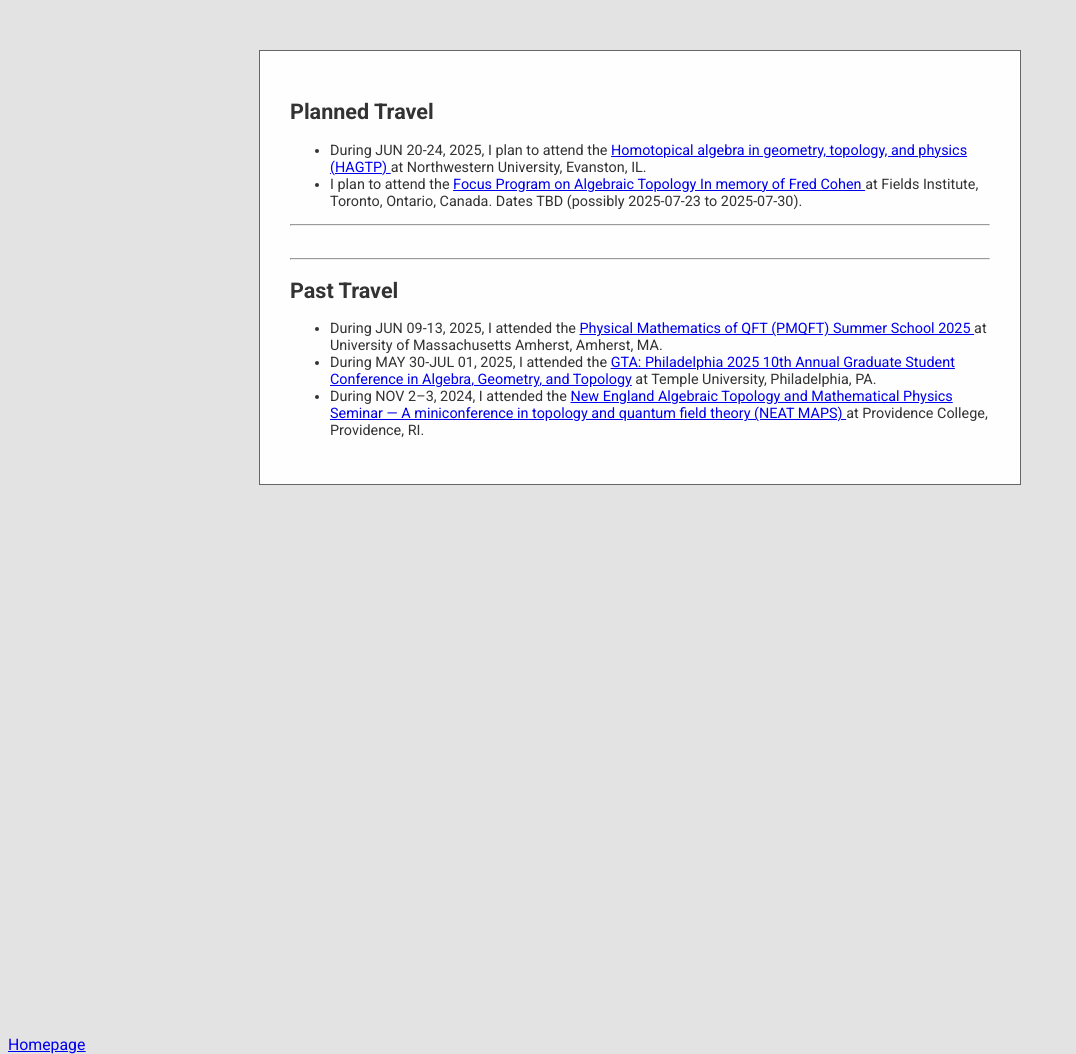
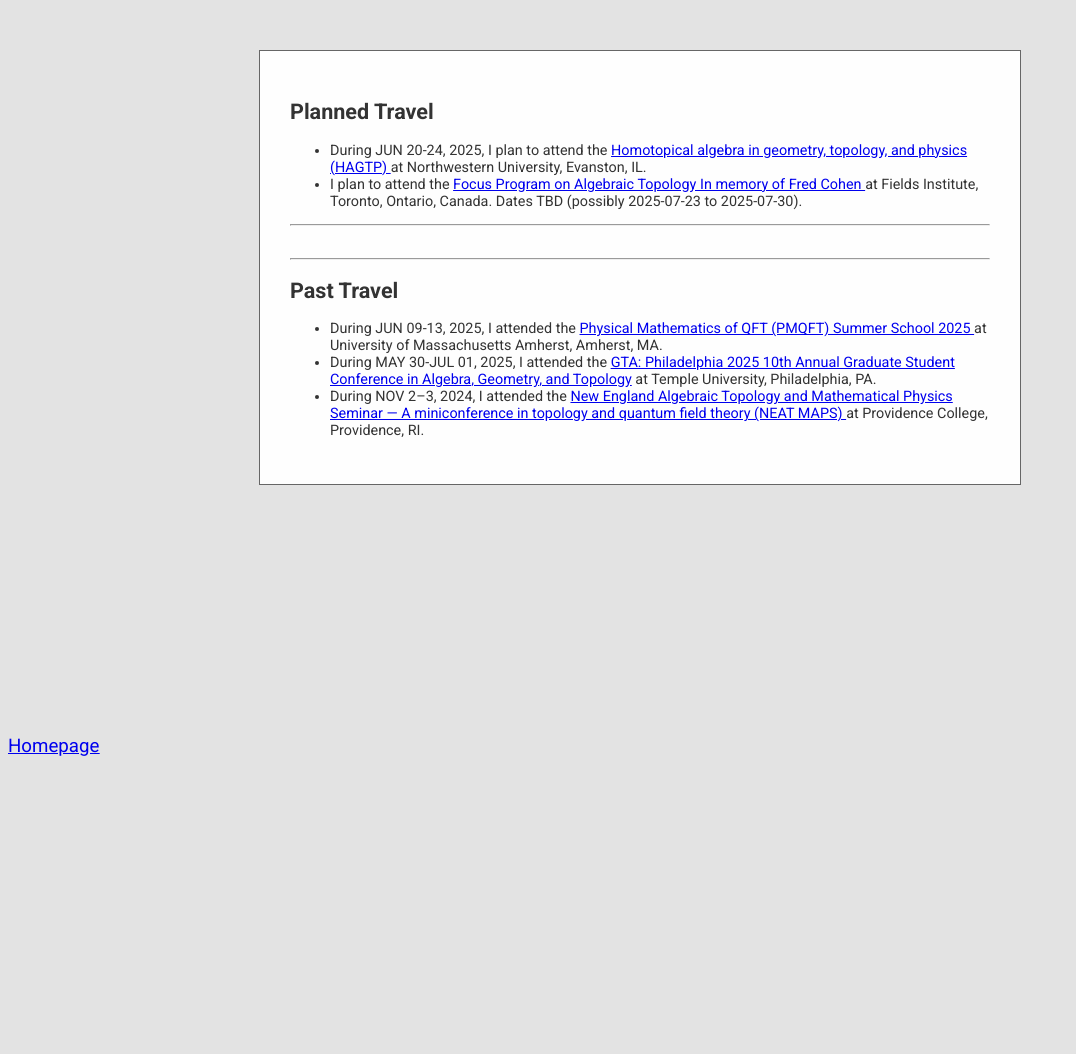
Before and after one commit to cesail/cesail.github.io, a Jekyll site: the page built from travel/index.html, in a window 1280 px wide. Shown: the whole page, without its empty margins (0-1076 px from the left). Built offline with Jekyll 4.4.1, drawn with Linux system fonts in a browser that asks for light colours; some web fonts are replaced; a script that is not in the unit is left out; after the commit the page ends 900 px from its top, so only the background shows below that.

Commit message:
Update subpage.css

```diff
--- a/assets/css/subpage.css
+++ b/assets/css/subpage.css
@@ -65,6 +65,6 @@
 footer {
   font-family: 'Roboto', sans-serif;
   position: relative;
-  top: 500px;
-  font-size: 1.1em;
+  top: 200px;
+  font-size: 1.3em;
 }
```
